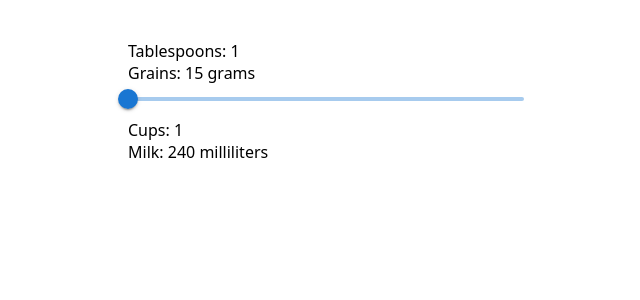
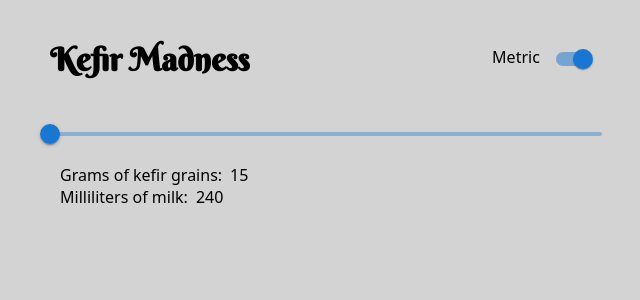
Before and after one commit to crono628/kefir_madness, a React (Vite) app: page / in a window 1280 px wide. Shown: the top 300 px of the page, without its empty margins (314-954 px from the left). Built offline with nearby package versions, Linux system fonts and the light colour scheme.

Commit message:
added google analytics. created bool value for metric measurement toggle switch.

```diff
--- a/src/App.jsx
+++ b/src/App.jsx
@@ -1,11 +1,33 @@
-import React from 'react';
+import { Box, Container, Switch } from '@mui/material';
+import React, { useState } from 'react';
 import KefirMath from './components/KefirMath';
 
 const App = () => {
+  const [metric, setMetric] = useState(true);
+  const containerStyle = {
+    display: 'flex',
+    flexDirection: 'column',
+    alignItems: 'center',
+    justifyContent: 'center',
+    width: '100%',
+    height: '100%',
+  };
+
+  const handleMetricChange = (e) => {
+    setMetric(e.target.checked);
+  };
+
   return (
-    <div>
-      <KefirMath />
-    </div>
+    <Container maxWidth="sm">
+      <Box sx={{ display: 'flex', justifyContent: 'space-between' }} mt={5}>
+        <h1 className="title">Kefir Madness</h1>
+        <div>
+          {metric ? 'Metric' : 'Imperial'}{' '}
+          <Switch checked={metric} onChange={handleMetricChange} />
+        </div>
+      </Box>
+      <KefirMath metric={metric} />
+    </Container>
   );
 };
 
--- a/src/components/KefirMath.jsx
+++ b/src/components/KefirMath.jsx
@@ -3,7 +3,7 @@ import { Box, Container } from '@mui/system';
 import React, { useReducer } from 'react';
 import { initialState, reducer } from './reducer';
 
-const KefirMath = () => {
+const KefirMath = ({ metric }) => {
   const [state, dispatch] = useReducer(reducer, initialState);
   const ratio = 16;
 
@@ -19,24 +19,58 @@ const KefirMath = () => {
     });
   };
 
+  const boxStyle = {
+    display: 'flex',
+    flexDirection: 'column',
+    alignItems: 'flex-start',
+    justifyContent: 'flex-start',
+    width: '100%',
+    height: '100%',
+    margin: '10px',
+  };
+
   return (
     <Box my={5}>
-      <Container maxWidth="xs">
-        <div>
-          <div>Tablespoons: {state.tablespoons}</div>
-          <div>Grains: {state.grains} grams</div>
-        </div>
+      <Box sx={{ maxWidth: '60vw' }}>
         <Slider
           min={15}
           max={250}
           value={state.grains}
           onChange={handleGrainChange}
         />
-        <div>
-          <div>Cups: {state.cups}</div>
-          <div>Milk: {state.milk} milliliters</div>
-        </div>
-      </Container>
+      </Box>
+      <Box sx={boxStyle}>
+        {metric ? (
+          <div>
+            Grams of kefir grains:
+            <Box component="span" ml={1} sx={{ position: 'absolute' }}>
+              {state.grains}
+            </Box>
+          </div>
+        ) : (
+          <div>
+            Tablespoons:
+            <Box component="span" ml={1} sx={{ position: 'absolute' }}>
+              {state.tablespoons}
+            </Box>
+          </div>
+        )}
+        {metric ? (
+          <div>
+            Milliliters of milk:
+            <Box component="span" ml={1} sx={{ position: 'absolute' }}>
+              {state.milk}
+            </Box>
+          </div>
+        ) : (
+          <div>
+            Cups of milk:
+            <Box component="span" ml={1} sx={{ position: 'absolute' }}>
+              {state.cups}
+            </Box>
+          </div>
+        )}
+      </Box>
     </Box>
   );
 };
--- a/src/index.css
+++ b/src/index.css
@@ -1,3 +1,4 @@
+@import url('https://fonts.googleapis.com/css2?family=Berkshire+Swash&display=swap');
 *,
 ::before,
 ::after {
@@ -7,3 +8,11 @@
   font-family: system-ui, -apple-system, BlinkMacSystemFont, 'Segoe UI', Roboto,
     Oxygen, Ubuntu, Cantarell, 'Open Sans', 'Helvetica Neue', sans-serif;
 }
+
+.title {
+  font-family: 'Berkshire Swash', cursive;
+}
+
+html {
+  background-color: lightgray;
+}
```
Also changed, not shown: firebase.js (+11 -8 lines).
